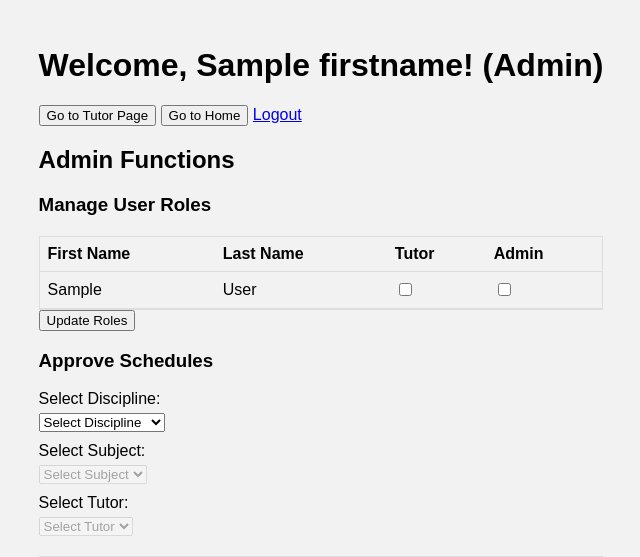
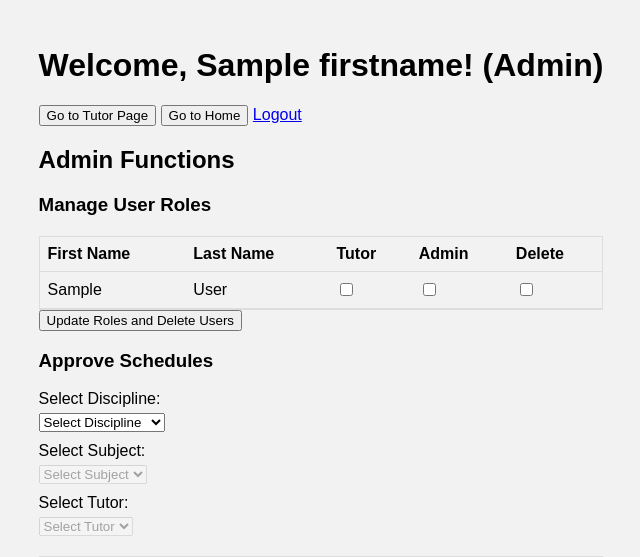
Before and after one commit to riyagoyal2134/tutoring, a Flask app: template templates/admin_dashboard.html in a window 1280 px wide. Shown: the top 557 px of the page, without its empty margins (319-959 px from the left). Run offline with Flask 3, Linux system fonts and the light colour scheme; the template is opened without the code that fills it: most values are stand-ins (such as "Sample title", 1, 10 or a date in 2020); data that the repository does not hold is empty; some libraries are stand-ins or nearby versions.

Commit message:
Added ability to delete users

```diff
--- a/main.py
+++ b/main.py
@@ -274,12 +274,18 @@ def approve_schedules():
 def update_user_roles():
     if 'loggedin' in session and session.get('admin') == 'Yes':
         cur = mysql.connection.cursor()
-        for user in request.form.keys():
-            if user.startswith("tutor_") or user.startswith("admin_"):
-                email = user.split('_')[1]
+        for field_name in request.form.keys():
+            if field_name.startswith("tutor_") or field_name.startswith("admin_"):
+                email = field_name.split('_')[1]
                 tutor_role = 'Yes' if f'tutor_{email}' in request.form else 'No'
                 admin_role = 'Yes' if f'admin_{email}' in request.form else 'No'
                 cur.execute("UPDATE USERS SET Tutor = %s, Admin = %s WHERE Email = %s", (tutor_role, admin_role, email))
+
+            # Check for delete checkbox and delete user if checked
+            if field_name.startswith("delete_"):
+                email_to_delete = field_name.split('_')[1]
+                cur.execute("DELETE FROM USERS WHERE Email = %s", (email_to_delete,))
+
         mysql.connection.commit()
         cur.close()
         return redirect(url_for('admin_dashboard'))
--- a/templates/admin_dashboard.html
+++ b/templates/admin_dashboard.html
@@ -47,6 +47,7 @@
                             <th>Last Name</th>
                             <th>Tutor</th>
                             <th>Admin</th>
+                            <th>Delete</th>
                         </tr>
                     </thead>
                     <tbody>
@@ -60,12 +61,15 @@
                             <td>
                                 <input type="checkbox" name="admin_{{ user.Email }}" {% if user.Admin == 'Yes' %}checked{% endif %}>
                             </td>
+                            <td>
+                                <input type="checkbox" name="delete_{{ user.Email }}">
+                            </td>
                         </tr>
                         {% endfor %}
                     </tbody>
                 </table>
             </div>
-            <button type="submit">Update Roles</button>
+            <button type="submit">Update Roles and Delete Users</button>
         </form>
 
         <!-- Discipline, Subject, and Tutor Dropdowns for Schedule Approval -->
```
